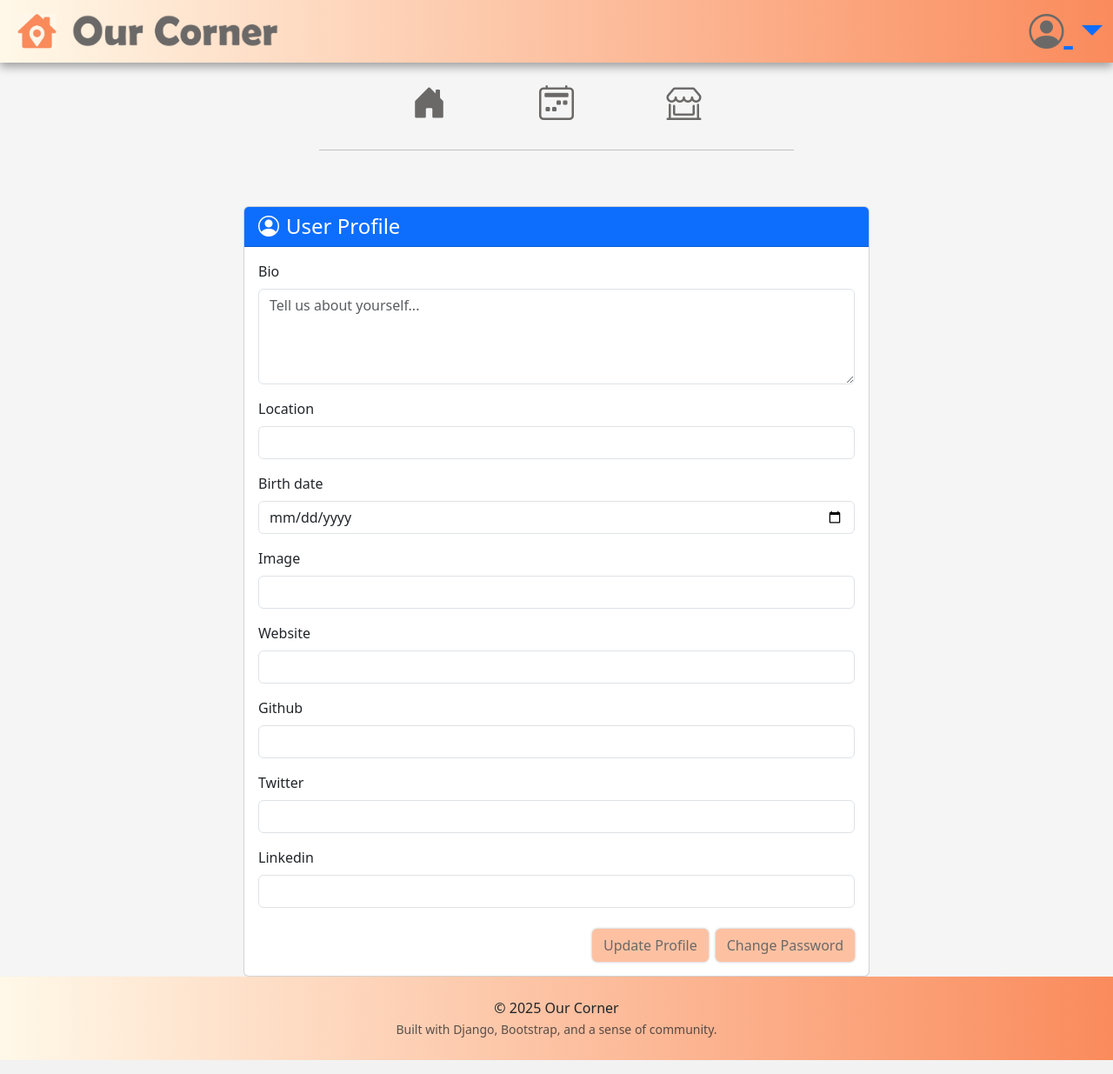
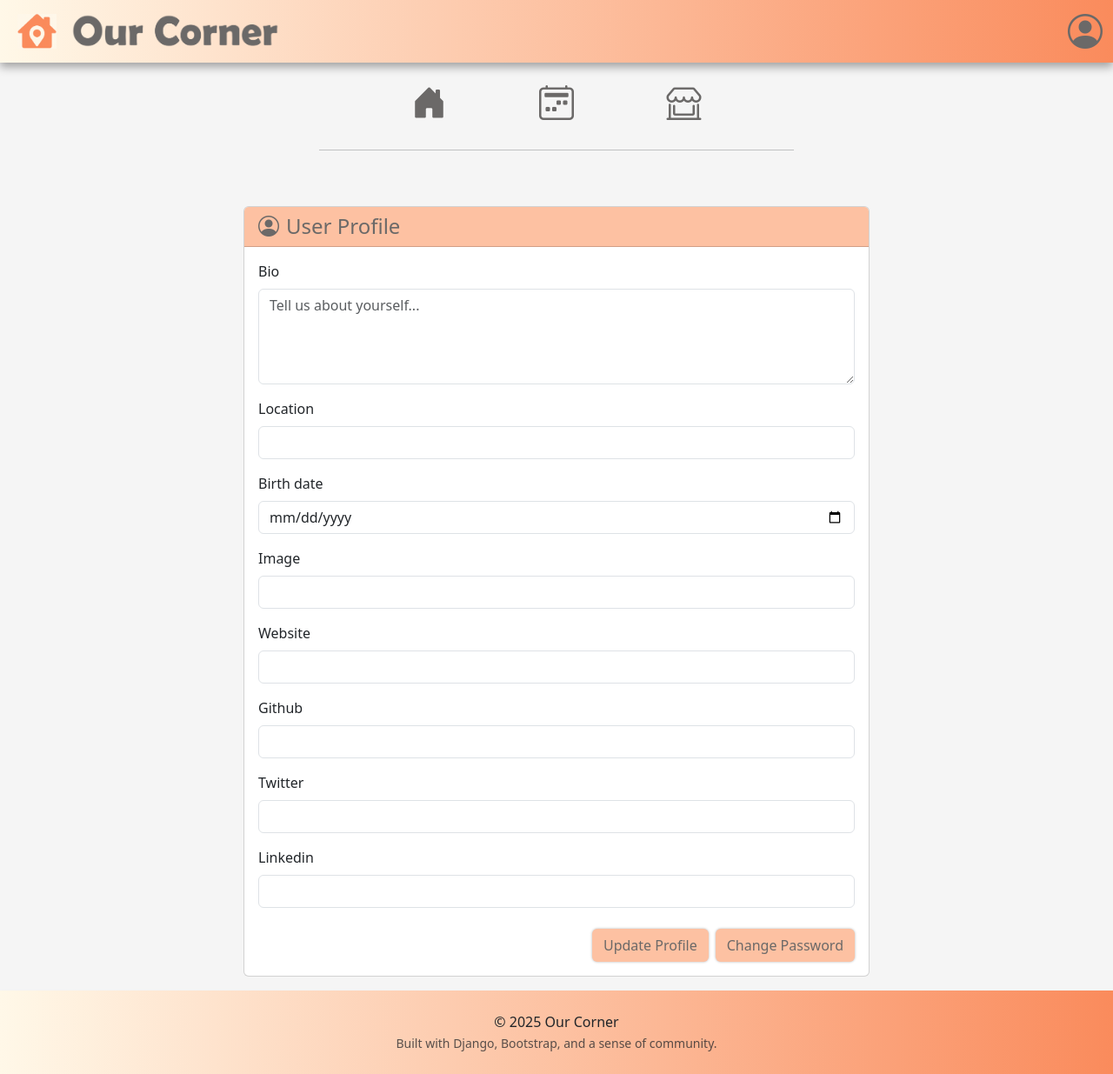
Before and after one commit to arun-dhanjal/hackathon_social_platform, a Django app: page /user/profile/ in a window 1280 px wide. Shown: the whole page at 87% size. Run offline with Django 4.2, Linux system fonts and the light colour scheme; the visitor is signed in with stand-in values (Sample User, id 1); data comes from the database, SQL or seed files in the repository; some libraries are stand-ins or nearby versions.

Commit message:
Update styling on User icon and add bottom margins to all User cards

```diff
--- a/static/css/style.css
+++ b/static/css/style.css
@@ -43,6 +43,16 @@
     color: var(--hover-yellow);
 }
 
+.dropdown-toggle::after {
+  display: none !important; /* Ensures that the dropdown-toggle icon doesn't display */
+}
+
+
+/* === Custom header on User pages === */
+.custom-header {
+    color: var(--pastel-grey);
+    background-color: var(--button-orange);
+}
 
 /* === Navigation icons styling === */
 
@@ -99,7 +109,7 @@ body {
     border-color: transparent;
 }
 
-/* Special case with edit and delete buttons that are icons - they transition from light grey to red */
+/* Special case with edit and delete buttons that are icons - they transition from light grey to orange */
 .edit-button {
     color: var(--pastel-grey);
     transition: color 0.2s ease;
--- a/user/templates/user/login.html
+++ b/user/templates/user/login.html
@@ -5,8 +5,8 @@
 <div class="container mt-5">
     <div class="row justify-content-center">
         <div class="col-md-6">
-            <div class="card">
-                <div class="card-header">
+            <div class="card mb-3">
+                <div class="card-header custom-header">
                     <h4 class="mb-0">Login to Hackathon Social Platform</h4>
                 </div>
                 <div class="card-body">
--- a/user/templates/user/logout.html
+++ b/user/templates/user/logout.html
@@ -4,8 +4,8 @@
 <div class="container mt-5">
     <div class="row justify-content-center">
         <div class="col-md-6">
-            <div class="card">
-                <div class="card-header">
+            <div class="card mb-3">
+                <div class="card-header custom-header">
                     <h4 class="mb-0">Logged Out</h4>
                 </div>
                 <div class="card-body text-center">
--- a/user/templates/user/password_change.html
+++ b/user/templates/user/password_change.html
@@ -5,8 +5,8 @@
 <div class="container mt-5">
     <div class="row justify-content-center">
         <div class="col-md-6">
-            <div class="card">
-                <div class="card-header">
+            <div class="card mb-3">
+                <div class="card-header custom-header">
                     <h4 class="mb-0">Change Password</h4>
                 </div>
                 <div class="card-body">
--- a/user/templates/user/password_reset_from_questions.html
+++ b/user/templates/user/password_reset_from_questions.html
@@ -5,8 +5,8 @@
 <div class="container mt-5">
     <div class="row justify-content-center">
         <div class="col-md-6">
-            <div class="card">
-                <div class="card-header">
+            <div class="card mb-3">
+                <div class="card-header custom-header">
                     <h4 class="mb-0">Password Reset - Step 3</h4>
                 </div>
                 <div class="card-body">
--- a/user/templates/user/profile.html
+++ b/user/templates/user/profile.html
@@ -5,8 +5,8 @@
 <div class="container mt-5">
     <div class="row justify-content-center">
         <div class="col-md-8">
-            <div class="card">
-                <div class="card-header bg-primary text-white">
+            <div class="card mb-3">
+                <div class="card-header custom-header">
                     <h4 class="mb-0">
                         <i class="bi bi-person-circle me-2"></i>User Profile
                     </h4>
--- a/user/templates/user/security_question_reset.html
+++ b/user/templates/user/security_question_reset.html
@@ -5,8 +5,8 @@
 <div class="container mt-5">
     <div class="row justify-content-center">
         <div class="col-md-6">
-            <div class="card">
-                <div class="card-header">
+            <div class="card mb-3">
+                <div class="card-header custom-header">
                     <h4 class="mb-0">Password Reset - Step 1</h4>
                 </div>
                 <div class="card-body">
--- a/user/templates/user/security_question_verify.html
+++ b/user/templates/user/security_question_verify.html
@@ -5,8 +5,8 @@
 <div class="container mt-5">
     <div class="row justify-content-center">
         <div class="col-md-6">
-            <div class="card">
-                <div class="card-header">
+            <div class="card mb-3">
+                <div class="card-header custom-header">
                     <h4 class="mb-0">Password Reset - Step 2</h4>
                 </div>
                 <div class="card-body">
```
